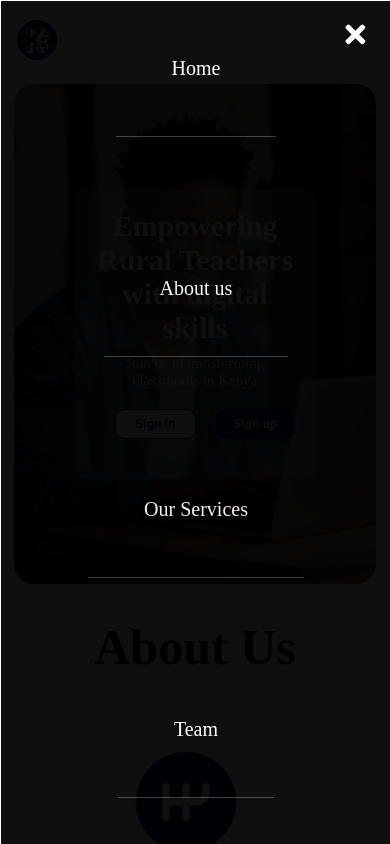
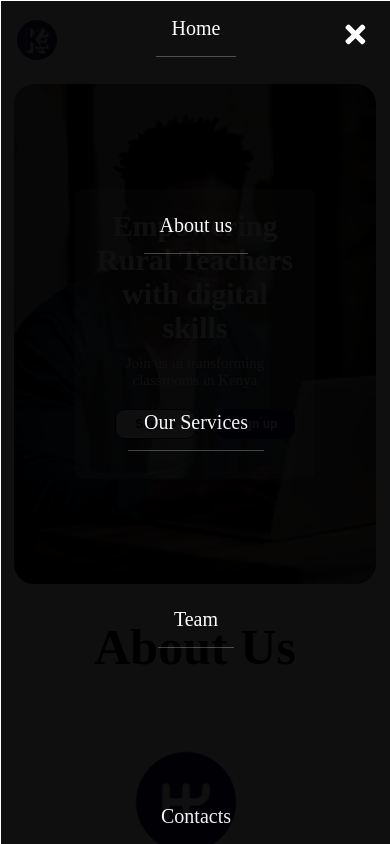
Before and after one commit to akirachix/Icons-Informational, a React (Create React App) app in the folder informational/: page / in a window 390 px wide. Both pictures are taken after a click on the element 355 px from the left and 37 px from the top of the page. Shown: the top 844 px of the page. Built offline with nearby package versions, Linux system fonts and the light colour scheme.

Commit message:
added navigations

```diff
--- a/informational/src/Aboutus.js
+++ b/informational/src/Aboutus.js
@@ -5,7 +5,7 @@ const AboutUs =()=>{
     return(
 
 
-        <div className='aboutus-sections'>
+        <div className='aboutus-sections' id='aboutpage'>
 <h1 className='about-us'>About Us</h1>
             <div className='aboutus-section'>
 
--- a/informational/src/Navbar/index.css
+++ b/informational/src/Navbar/index.css
@@ -36,6 +36,11 @@ body{
     display: flex;
     justify-content: space-between;
     list-style: none;
+    text-decoration: none;
+  }
+  .links a{
+    text-decoration: none;
+    color: black;
   }
   .Links{
     width: 60%;
@@ -76,6 +81,9 @@ body{
       align-items: center;
       font-size: 20px;
     }
+    .links a{
+      color: white;
+    }
 
     .navbar ul.show {
       display: flex;
@@ -83,7 +91,7 @@ body{
     }
 
     .navbar ul li {
-      padding: 3.5rem;
+      padding: 1rem;
       border-bottom: 1px solid #444;
       text-align: center;
     }
@@ -92,6 +100,7 @@ body{
   @media (max-width: 900px) {
     .links {
       display: none;
+      text-decoration: none;
     }
   }
   @media screen and (min-width: 1021px) and (max-width:1050px){
@@ -137,7 +146,6 @@ body{
       .Links{
         width: 70%;
         margin-left: 2%;
-
 
       }
       ul{
@@ -195,10 +203,12 @@ body{
         display: flex;
         justify-content: space-between;
         list-style: none;
+        text-decoration: none;
       }
       .Links{
         width: 70%;
         margin-left: 1%;
+        text-decoration: none;
 
 
       }
@@ -247,10 +257,12 @@ body{
         display: flex;
         justify-content: space-between;
         list-style: none;
+        text-decoration: none;
       }
       .Links{
         width: 70%;
         margin-left: 2%;
+        text-decoration: none;
 
 
       }
--- a/informational/src/Navbar/index.js
+++ b/informational/src/Navbar/index.js
@@ -9,6 +9,10 @@ const Navbar = () => {
     setIsOpen(!isOpen);
   };
 
+  const handleLinkClick = () => {
+    setIsOpen(false);
+  };
+
   return (
     <nav className="navbar">
       <div className="navbar-logo">
@@ -16,11 +20,11 @@ const Navbar = () => {
       </div>
       <div className='Links'>
         <ul className={`links ${isOpen ? 'show' : ''}`}>
-          <li>Home</li>
-          <li>About us</li>
-          <li>Our Services</li>
-          <li>Team</li>
-          <li>Contacts</li>
+          <li><a href="#" onClick={handleLinkClick}>Home</a></li>
+          <li><a href='#aboutpage' onClick={handleLinkClick}>About us</a></li>
+          <li><a href="#" onClick={handleLinkClick}>Our Services</a></li>
+          <li><a href="#" onClick={handleLinkClick}>Team</a></li>
+          <li><a href="#" onClick={handleLinkClick}>Contacts</a></li>
         </ul>
       </div>
       <div className={`menu-icon ${isOpen ? 'open' : ''}`} onClick={toggleMenu}>
@@ -28,8 +32,6 @@ const Navbar = () => {
       </div>
     </nav>
   );
+}
 
-
-
-}
 export default Navbar;
```
